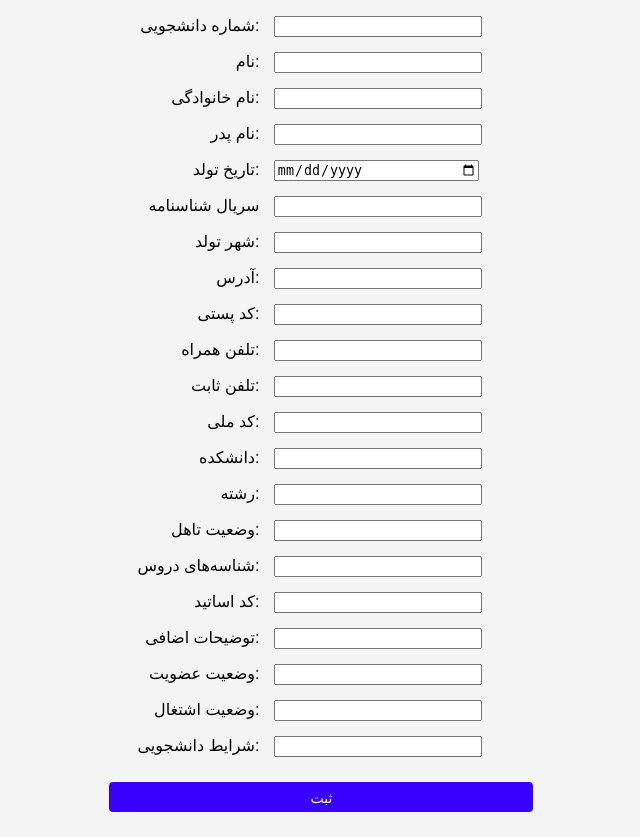
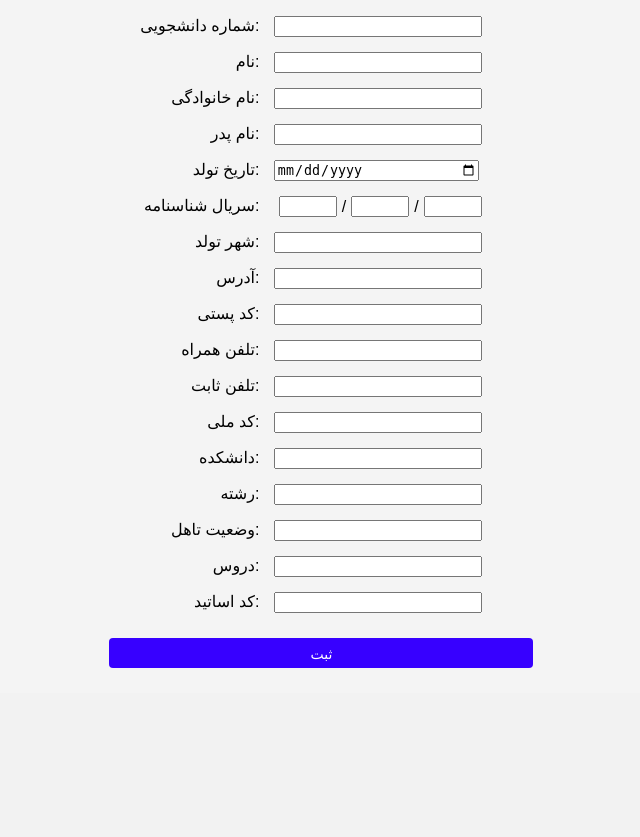
Before and after one commit to erfnrf/uni-.., a FastAPI app: page /students in a window 1280 px wide. Shown: the part 235-1072 px from the top of the page, without its empty margins (121-761 px from the left). After the commit the page ends 903 px from the top, so only its background shows below. Run offline with FastAPI, Linux system fonts and the light colour scheme.

Commit message:
students html done

```diff
--- a/templates/index-students.html
+++ b/templates/index-students.html
@@ -17,6 +17,17 @@
         }
         .form-group input {
             width: 200px; /* تنظیم عرض ورودی */
+        }
+        .serial-inputs {
+            display: inline-flex;
+            align-items: center;
+        }
+        .serial-inputs input {
+            width: 50px; /* عرض کوچکتر برای هر بخش از سریال شناسنامه */
+            margin-left: 5px;
+        }
+        .serial-inputs span {
+            margin-left: 5px;
         }
     </style>
 </head>
@@ -63,8 +74,14 @@
                     <input type="date" id="birth_date" name="birth_date" required autocomplete="off">
                 </div>
                 <div class="form-group">
-                    <label for="study_period">سریال شناسنامه</label>
-                    <input type="text" id="serial" name="serial" required autocomplete="off">
+                    <label for="serial">سریال شناسنامه:</label>
+                    <div class="serial-inputs">
+                        <input type="text" id="serial_part1" name="serial_part1" required autocomplete="off" maxlength="3">
+                        <span>/</span>
+                        <input type="text" id="serial_part2" name="serial_part2" required autocomplete="off" maxlength="6">
+                        <span>/</span>
+                        <input type="text" id="serial_part3" name="serial_part3" required autocomplete="off" maxlength="2">
+                    </div>
                 </div>
                 <div class="form-group">
                     <label for="city_of_birth">شهر تولد:</label>
@@ -103,28 +120,12 @@
                     <input type="text" id="married" name="married" required autocomplete="off">
                 </div>
                 <div class="form-group">
-                    <label for="student_course_ids">شناسه‌های دروس:</label>
+                    <label for="student_course_ids"> دروس:</label>
                     <input type="text" id="student_course_ids" name="student_course_ids" required autocomplete="off">
                 </div>
                 <div class="form-group">
                     <label for="professor_ids">کد اساتید:</label>
                     <input type="text" id="professor_ids" name="professor_ids" required autocomplete="off">
-                </div>
-                <div class="form-group">
-                    <label for="extra_info">توضیحات اضافی:</label>
-                    <input type="text" id="extra_info" name="extra_info" required autocomplete="off">
-                </div>
-                <div class="form-group">
-                    <label for="membership_status">وضعیت عضویت:</label>
-                    <input type="text" id="membership_status" name="membership_status" required autocomplete="off">
-                </div>
-                <div class="form-group">
-                    <label for="employment_status">وضعیت اشتغال:</label>
-                    <input type="text" id="employment_status" name="employment_status" required autocomplete="off">
-                </div>
-                <div class="form-group">
-                    <label for="student_condition">شرایط دانشجویی:</label>
-                    <input type="text" id="student_condition" name="student_condition" required autocomplete="off">
                 </div>
 
                 <div class="form-group">
```
